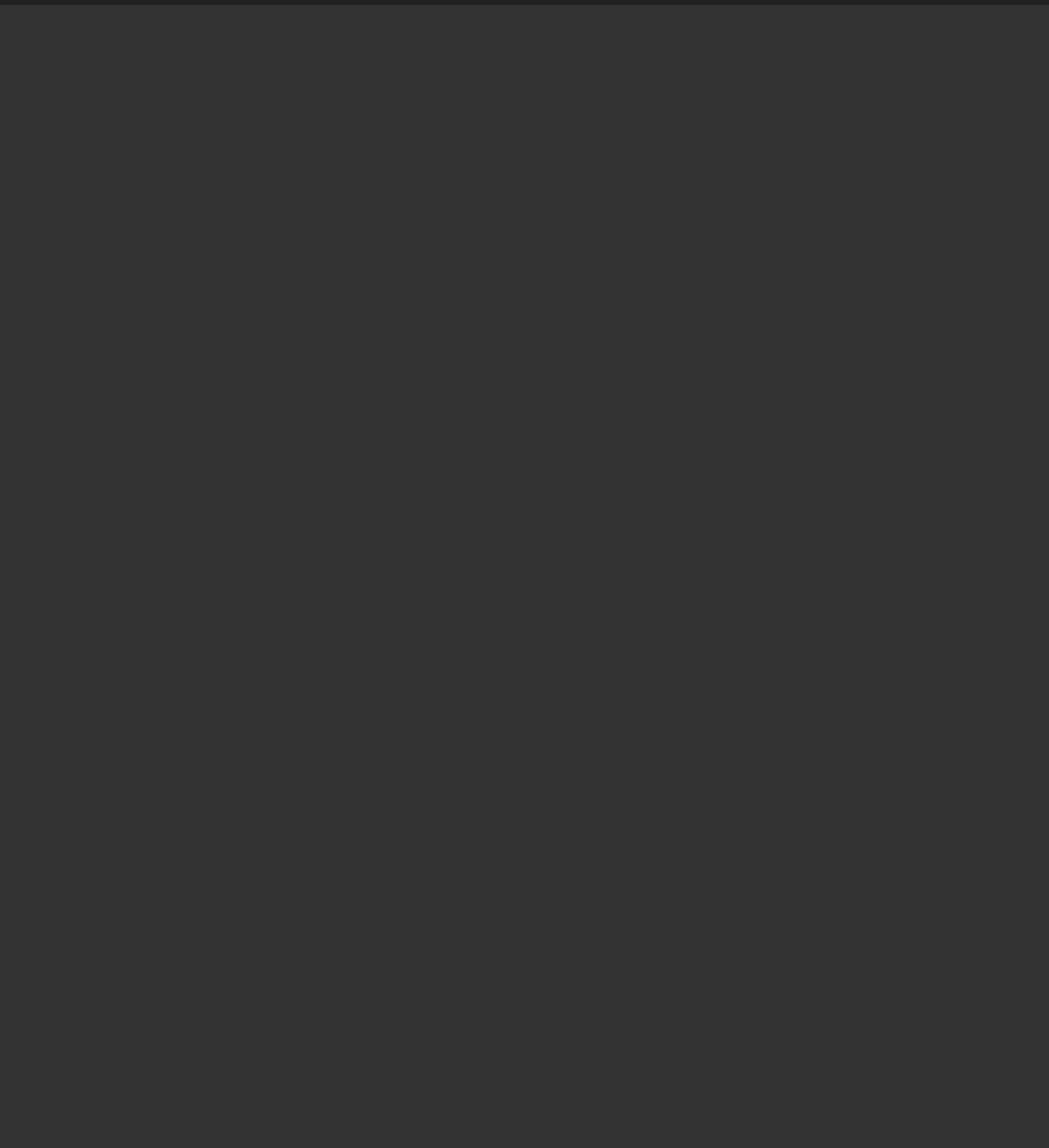
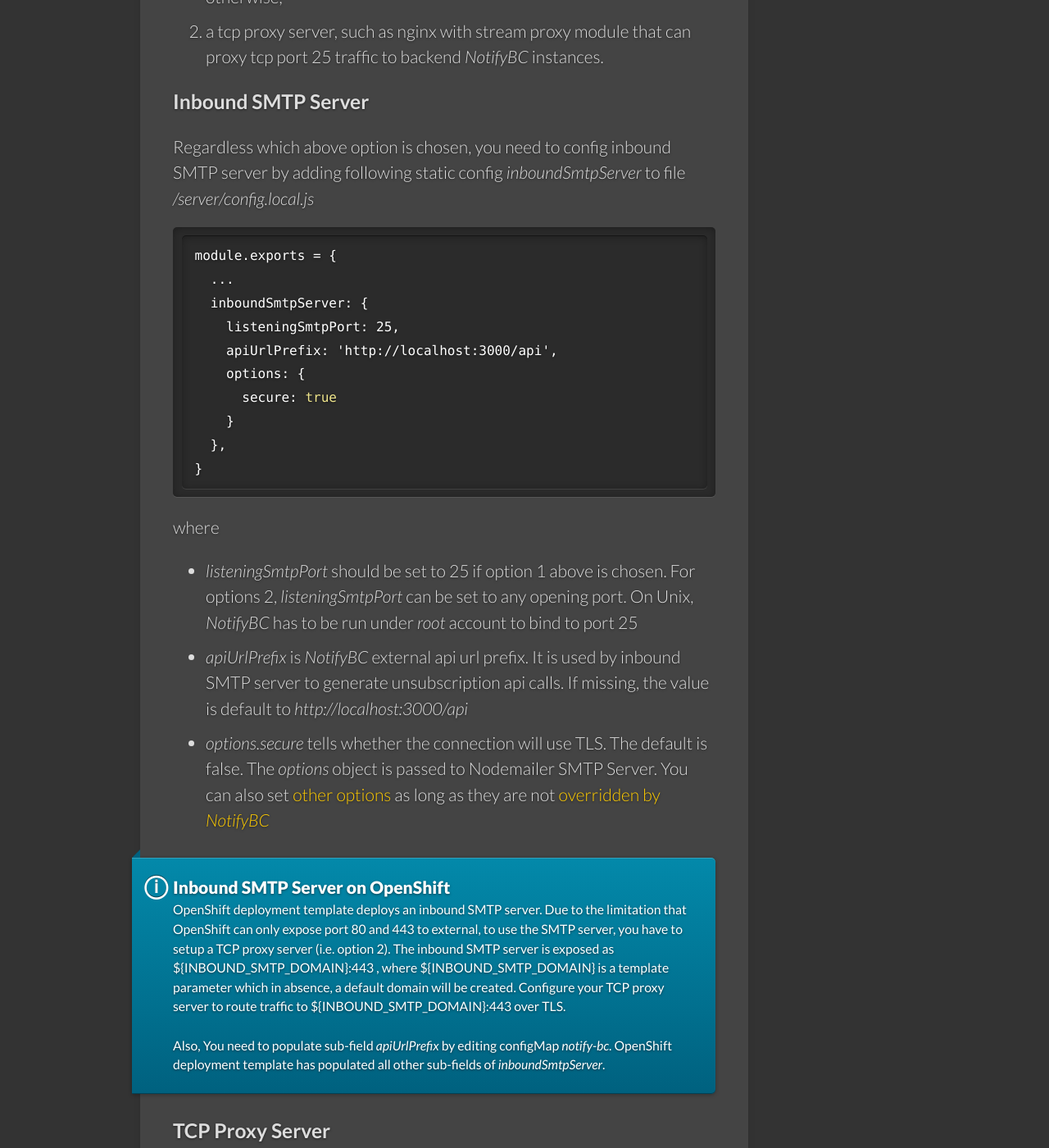
Before and after one commit to bcgov/MyGovBC-notification-server, a Jekyll site: the page built from docs/_docs/configuration.md, in a window 1280 px wide and 1400 px high, scrolled down 23922 px. Shown: the whole window at 82% size. Built offline with Jekyll 4.4.1, drawn with Linux system fonts in a browser that asks for light colours; before the commit the page ends 23928 px from its top, so only the background shows below that; some of the changed text lies outside the part shown.

Commit message:
#23 added docs

````diff
--- a/docs/_docs/configuration.md
+++ b/docs/_docs/configuration.md
@@ -86,7 +86,7 @@
 2. if the real client ip is contained in *siteMinderReverseProxyIps*, then the request is from SiteMinder, and its SiteMinder headers are trusted; otherwise, the request is considered as directly from internet, and its SiteMinder headers are ignored.
 
 ## SMTP
-By default *NotifyBC* connects [directly](https://community.nodemailer.com/2-0-0-beta/setup-smtp/) to recipient's mailbox bypassing any SMTP relay. You can setup SMTP relay by adding following *smtp* config object to */server/config.local.js*
+By default *NotifyBC* acts as the SMTP server itself and connects directly to recipient's SMTP server. You can setup a SMTP relay by adding following *smtp* config object to */server/config.local.js*
 
 ```js
 module.exports = {
@@ -94,11 +94,12 @@
     "host": "smtp.foo.com",
     "port": 25,
     "ignoreTLS": true,
-    "secure": false
+    "secure": false,
+    "pool": true
   }
 }
 ```
-Check out [Nodemailer](https://github.com/nodemailer/nodemailer#set-up-smtp) for other config options that you can define in *smtp* object.
+Check out [Nodemailer](https://community.nodemailer.com/2-0-0-beta/setup-smtp/) for other config options that you can define in *smtp* object. Using SMTP relay and fine-tuning some options are critical for performance. See [benchmark advices](../benchmarks/#advices). There are also options allowing you to throttle down throughput if needed.
 
 ## SMS
 *NotifyBC* depends on underlying SMS service providers to deliver SMS messages. The supported service providers are
@@ -301,25 +302,6 @@
 }
 ```
 You can redirect the message page by defining *anonymousUndoUnsubscription.redirectUrl*.
-
-### Unsubscrption by Email
-Some email clients provide a consistent UI to unsubscribe if an unsubscription email address is supplied. For example, newer iOS built-in email app will display following banner
-
-![list unsubscription]({{site.baseurl}}/img/list-unsubscription.png)
-
-To support this unsubscription method, a custom SMTP server needs to be setup separately from *NotifyBC*. The SMTP server should be able to convert emails sent to address *un-{subscriptionId}-{unsubscriptionCode}@{unsubscriptionEmailDomain}* to [unsubscribing API calls](../api-subscription/#delete-a-subscription-unsubscribing). This unsubscription email address is generated by *NotifyBC* and set in header *List-Unsubscribe* of all email notifications if following static config, which has no default value, is defined in */server/config.local.js*
-
-```js
-module.exports = {
-  subscription: {
-    unsubscriptionEmailDomain: 'example.com'
-  }
-}
-```
-The config *subscription.unsubscriptionEmailDomain* will then be used to substitute token *{unsubscriptionEmailDomain}* in the unsubscription email address.
-
-[//]: <> (todo: update this para when smtp server is implemented.)
-At the time of writing, the custom SMTP server is under development. Stay tuned.
 
 ## Notification
 Configs in this section customize the handling of notification request or generating notifications from RSS feeds.  They are all sub-properties of config object *notification*. Service-agnostic  configs are static and service-dependent configs are dynamic.
@@ -583,3 +565,72 @@
   <h5>ProTips™ OpenShift Use Case</h5>
   <p>The OpenShift deployment script has set <i>internalHttpHost</i> to service url <i>http://notify-bc:3000</i> in file <a href="https://github.com/bcgov/MyGovBC-notification-server/blob/master/.s2i/configs/config.production.json">config.production.json</a> so you shouldn't re-define it in <i>/server/config.local.js</i>. The source ip in such case would be in a private OpenShift ip range. You should add this private ip range to <a href="#admin-ip-list">admin ip list</a>. The private ip range varies from OpenShift installation. In BCGov's cluster, it starts with octet 172.</p>
 </div>
+
+## List-unsubscribe by Email
+Some email clients provide a consistent UI to unsubscribe if an unsubscription email address is supplied. For example, newer iOS built-in email app will display following banner
+
+![list unsubscription]({{site.baseurl}}/img/list-unsubscription.png)
+
+To support this unsubscription method, *NotifyBC* implemented a custom inbound SMTP server based on Nodemailer [SMTP Server](https://nodemailer.com/extras/smtp-server/). The SMTP server transforms received emails sent to address *un-{subscriptionId}-{unsubscriptionCode}@{unsubscriptionEmailDomain}* to *NotifyBC* unsubscribing API calls and denies all non conforming emails. This unsubscription email address is generated by *NotifyBC* and set in header *List-Unsubscribe* of all notification emails if static config *subscription.unsubscriptionEmailDomain*, which has no default value, is defined in */server/config.local.js*
+
+```js
+module.exports = {
+  ...
+  subscription: {
+    ...
+    unsubscriptionEmailDomain: 'example.com'
+  }
+}
+```
+The config *subscription.unsubscriptionEmailDomain* will then be used to substitute token *{unsubscriptionEmailDomain}* in the unsubscription email address.
+
+The value of the config should be resolved to a host where one of the following servers is listening on port 25 opening to internet
+
+1. *NotifyBC*, if it can be installed on such internet-facing server; otherwise,
+2. a tcp proxy server, such as nginx with stream proxy module that can proxy tcp port 25 traffic to backend *NotifyBC* instances.
+
+### Inbound SMTP Server
+Regardless which above option is chosen, you need to config inbound SMTP server by adding following static config *inboundSmtpServer* to file */server/config.local.js*
+
+```js
+module.exports = {
+  ...
+  inboundSmtpServer: {
+    listeningSmtpPort: 25,
+    apiUrlPrefix: 'http://localhost:3000/api',
+    options: {
+      secure: true
+    }
+  },
+}
+```
+where
+
+* *listeningSmtpPort* should be set to 25 if option 1 above is chosen. For options 2, *listeningSmtpPort* can be set to any opening port. On Unix, *NotifyBC* has to be run under *root* account to bind to port 25
+* *apiUrlPrefix* is *NotifyBC* external api url prefix. It is used by inbound SMTP server to generate unsubscription api calls. If missing, the value is default to *http://localhost:3000/api*
+* *options.secure* tells whether the connection will use TLS. The default is false. The *options* object is passed to Nodemailer SMTP Server. You can also set [other options](https://nodemailer.com/extras/smtp-server/#step-3-create-smtpserver-instance) as long as they are not [overridden by *NotifyBC*](https://github.com/bcgov/MyGovBC-notification-server/blob/master/server/smtp-server.js#L45)
+
+<div class="note info">
+  <h5>Inbound SMTP Server on OpenShift</h5>
+  <p>OpenShift deployment template deploys an inbound SMTP server. Due to the limitation that OpenShift can only expose port 80 and 443 to external, to use the SMTP server, you have to setup a TCP proxy server (i.e. option 2).  The inbound SMTP server is exposed as ${INBOUND_SMTP_DOMAIN}:443 , where ${INBOUND_SMTP_DOMAIN} is a template parameter which in absence, a default domain will be created. Configure your TCP proxy server to route traffic to ${INBOUND_SMTP_DOMAIN}:443 over TLS.</p>
+  <p>&nbsp;</p>
+  <p>Also, You need to populate sub-field <i>apiUrlPrefix</i> by editing configMap <i>notify-bc</i>. OpenShift deployment template has populated all other sub-fields of <i>inboundSmtpServer</i>.
+  </p>
+</div>
+
+### TCP Proxy Server
+If *NotifyBC* is not able to bind to port 25 that opens to internet, you can setup a TCP Proxy Server such as Nginx with [ngx_stream_proxy_module](http://nginx.org/en/docs/stream/ngx_stream_proxy_module.html). For example, the following nginx config will proxy SMTP traffic from port 25 to a *NotifyBC* inbound SMTP server running on OpenShift
+
+```
+stream {
+    server {
+        listen 25;
+        proxy_pass ${INBOUND_SMTP_DOMAIN}:443;
+        proxy_ssl on;
+        proxy_ssl_verify off;
+        proxy_ssl_server_name on;
+        proxy_connect_timeout 10s;
+    }
+}
+```
+Replace *${INBOUND_SMTP_DOMAIN}* with the inbound SMTP server route domain.
--- a/docs/index.html
+++ b/docs/index.html
@@ -21,6 +21,7 @@
         <li>Email and SMS push notification channels</li>
         <li>Unicast and broadcast message types</li>
         <li>User specifiable filter rules</li>
+        <li>Notification auto-gen from RSS</li>
       </ul>
       </p>
     </div>
````
Also changed, not shown: docs/_docs/benchmarks.md (+1 -1 lines), docs/_docs/installation.md (+20 -10 lines), docs/_docs/overview.md (+16 -19 lines).
